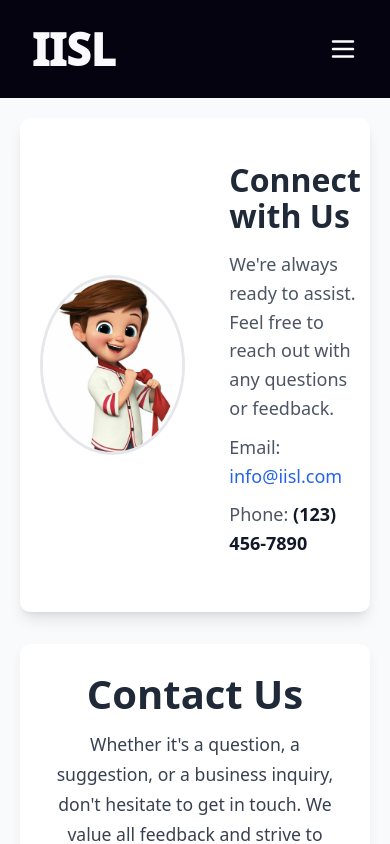
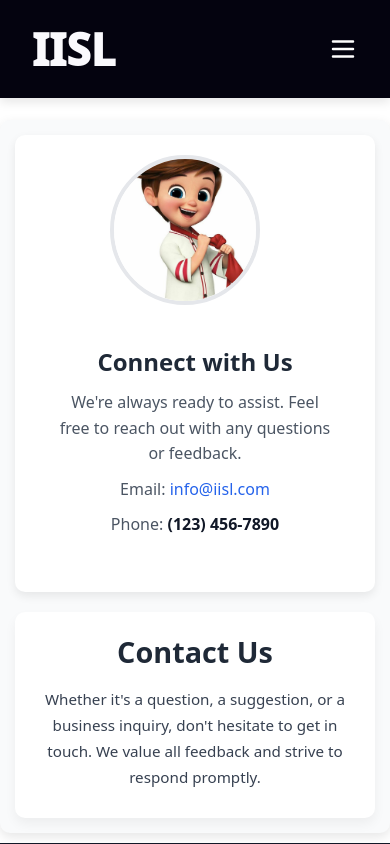
Before and after one commit to mperwe/iisl_website, a React (Create React App) app: page /contact in a window 390 px wide. Shown: the top 844 px of the page. Built offline with nearby package versions, Linux system fonts and the light colour scheme.

Commit message:
edit responsiveness

```diff
--- a/src/components/Header.css
+++ b/src/components/Header.css
@@ -3,7 +3,11 @@
   background-color: rgb(4, 3, 15);
   padding: 1rem 2rem;
   color: white;
-  position: static; /* Ensures the header is static */
+  position: fixed; /* Ensures the header is fixed */
+  top: 0; /* Sticks the header to the top */
+  left: 0;
+  right: 0;
+  z-index: 1000; /* Ensures it is above other elements */
   box-shadow: 0px 4px 10px rgba(0, 0, 0, 0.1);
 }
 
@@ -75,15 +79,17 @@
   color: white;
 }
 
+/* Mobile Menu */
 .mobile-menu {
   display: none;
   flex-direction: column;
-  background-color: #f1f3f8;
+  background-color: rgb(4, 3, 15); /* Match header color */
   position: absolute;
   top: 100%;
   left: 0;
   right: 0;
   padding: 1rem;
+  z-index: 999; /* Stays above other elements */
 }
 
 .mobile-menu a {
@@ -102,20 +108,31 @@
 /* Responsive Design */
 @media (max-width: 768px) {
   .menu {
-    display: none;
+    display: none; /* Hide desktop menu */
   }
 
   .menu-icon {
-    display: block;
+    display: block; /* Show menu icon */
   }
 
-  .mobile-menu {
-    display: flex;
+  .menu-open {
+    display: flex; /* Show the mobile menu when open */
+    flex-direction: column;
+    position: absolute;
+    top: 100%; /* Below the header */
+    left: 0;
+    right: 0;
+    background-color: rgb(4, 3, 15); /* Match header background */
+    padding: 1rem;
   }
 }
 
 @media (min-width: 769px) {
-  .menu-open {
-    display: flex !important;
+  .mobile-menu {
+    display: none; /* Hide mobile menu */
+  }
+
+  .menu {
+    display: flex; /* Show desktop menu */
   }
 }
--- a/src/pages/Contact.css
+++ b/src/pages/Contact.css
@@ -1,9 +1,11 @@
 /* Main container styling */
 .contact-container {
   max-width: 900px;
-  margin: auto;
+  margin: 100px auto 20px; /* Add top margin to position below the menu */
   padding: 20px;
   background-color: #f9fafb;
+  box-shadow: 0 4px 12px rgba(0, 0, 0, 0.1); /* Subtle shadow for better visibility */
+  border-radius: 10px;
 }
 
 /* Card styles */
@@ -14,20 +16,22 @@
   padding: 20px;
   border-radius: 10px;
   transition: transform 0.3s ease, box-shadow 0.3s ease;
+  margin-bottom: 20px; /* Add spacing between cards if there are multiple */
+  box-shadow: 0 4px 10px rgba(0, 0, 0, 0.08); /* Subtle shadow */
 }
 
 .contact-card:hover {
   transform: translateY(-5px);
-  box-shadow: 0px 8px 16px rgba(0, 0, 0, 0.1);
+  box-shadow: 0px 8px 16px rgba(0, 0, 0, 0.2); /* Elevated shadow on hover */
 }
 
 .card-image {
-  width: 180px;
-  height: 180px;
+  width: 150px; /* Adjusted size for better proportion */
+  height: 150px;
   object-fit: cover;
   border-radius: 50%;
   margin-right: 20px;
-  border: 3px solid #e5e7eb;
+  border: 4px solid #e5e7eb; /* Bolder border */
 }
 
 .card-content {
@@ -39,12 +43,15 @@
 
 .card-title {
   color: #1f2937;
-  font-size: 2rem;
+  font-size: 1.8rem;
+  font-weight: bold;
+  margin-bottom: 10px;
 }
 
 .card-description {
   color: #4b5563;
   margin-bottom: 10px;
+  font-size: 1.1rem;
   line-height: 1.6;
 }
 
@@ -52,6 +59,7 @@
   color: #2563eb;
   text-decoration: none;
   font-weight: 500;
+  transition: color 0.3s ease, text-decoration 0.3s ease;
 }
 
 .contact-link:hover {
@@ -72,15 +80,60 @@
   border-radius: 10px;
   padding: 30px;
   margin-top: 20px;
-  box-shadow: 0px 6px 12px rgba(0, 0, 0, 0.05);
+  box-shadow: 0px 6px 12px rgba(0, 0, 0, 0.05); /* Subtle shadow */
 }
 
 .contact-info h2 {
-  font-size: 2.5rem;
+  font-size: 2rem;
+  margin-bottom: 15px;
 }
 
 .contact-info p {
   color: #374151;
-  font-size: 1.1rem;
+  font-size: 1rem;
   line-height: 1.7;
 }
+
+/* Responsive Design */
+@media (max-width: 768px) {
+  .contact-container {
+    padding: 15px;
+    margin: 120px auto 10px; /* Ensure proper spacing below the menu */
+  }
+
+  .contact-card {
+    flex-direction: column; /* Stack content vertically */
+    align-items: center;
+    text-align: center;
+  }
+
+  .card-image {
+    margin-bottom: 15px; /* Add spacing for stacked layout */
+  }
+
+  .card-title {
+    font-size: 1.5rem;
+  }
+
+  .card-description {
+    font-size: 1rem;
+  }
+
+  .contact-info {
+    padding: 20px;
+  }
+
+  .contact-info h2 {
+    font-size: 1.8rem;
+  }
+
+  .contact-info p {
+    font-size: 0.95rem;
+  }
+}
+
+@media (min-width: 1200px) {
+  .contact-container {
+    margin-top: 120px; /* Slightly more space for larger screens */
+  }
+}
--- a/src/pages/Home.js
+++ b/src/pages/Home.js
@@ -117,7 +117,11 @@ const Home = () => {
       <section className="cta-section">
         <h2>Ready to Take Your Business to the Next Level?</h2>
         <p>Contact us today to discover how our IT solutions can help your business grow.</p>
+
+        <Link to="/Contact">
         <button className="cta-action-button">Get a Free Consultation</button>
+        </Link>
+
       </section>
     </div>
   );
```
